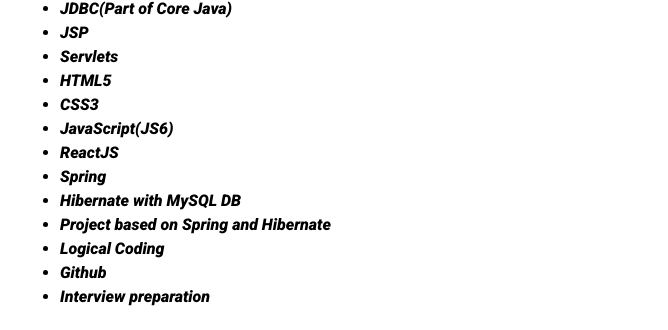
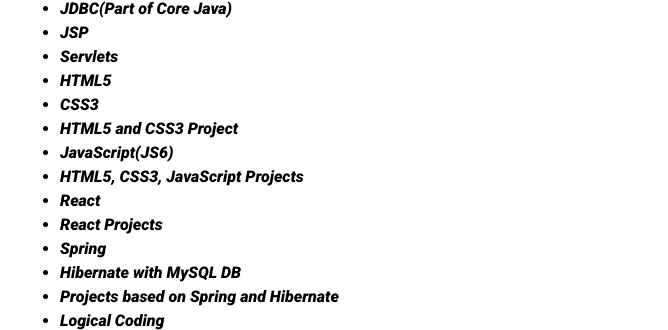
Before and after one commit to Vijay-Ky/VIJAYSPROGRAMMING-WEBSITE, a plain HTML site: page public/index.html in a window 1280 px wide. Shown: the part 1879-2209 px from the top of the page, 612-1280 px from the left. Drawn offline with Linux system fonts and the light colour scheme.

Commit message:
new batch 13th

```diff
--- a/public/index.html
+++ b/public/index.html
@@ -196,11 +196,14 @@
               <li>Servlets</li>
               <li>HTML5</li>
               <li>CSS3</li>
+              <li>HTML5 and CSS3 Project</li>
               <li>JavaScript(JS6)</li>
-              <li>ReactJS</li>
+              <li>HTML5, CSS3, JavaScript Projects</li>
+              <li>React</li>
+              <li>React Projects</li>
               <li>Spring</li>
               <li>Hibernate with MySQL DB</li>
-              <li>Project based on Spring and Hibernate</li>
+              <li>Projects based on Spring and Hibernate</li>
               <li>Logical Coding</li>
               <li>Github</li>
               <li>Interview preparation</li>
--- a/public/styles.css
+++ b/public/styles.css
@@ -552,3 +552,5 @@
 .sub-topics {
   padding-left: 1em;
 }
+.entire-syllabus {
+}
```
Also changed, not shown: public/course-content.html (+3 -5 lines).
